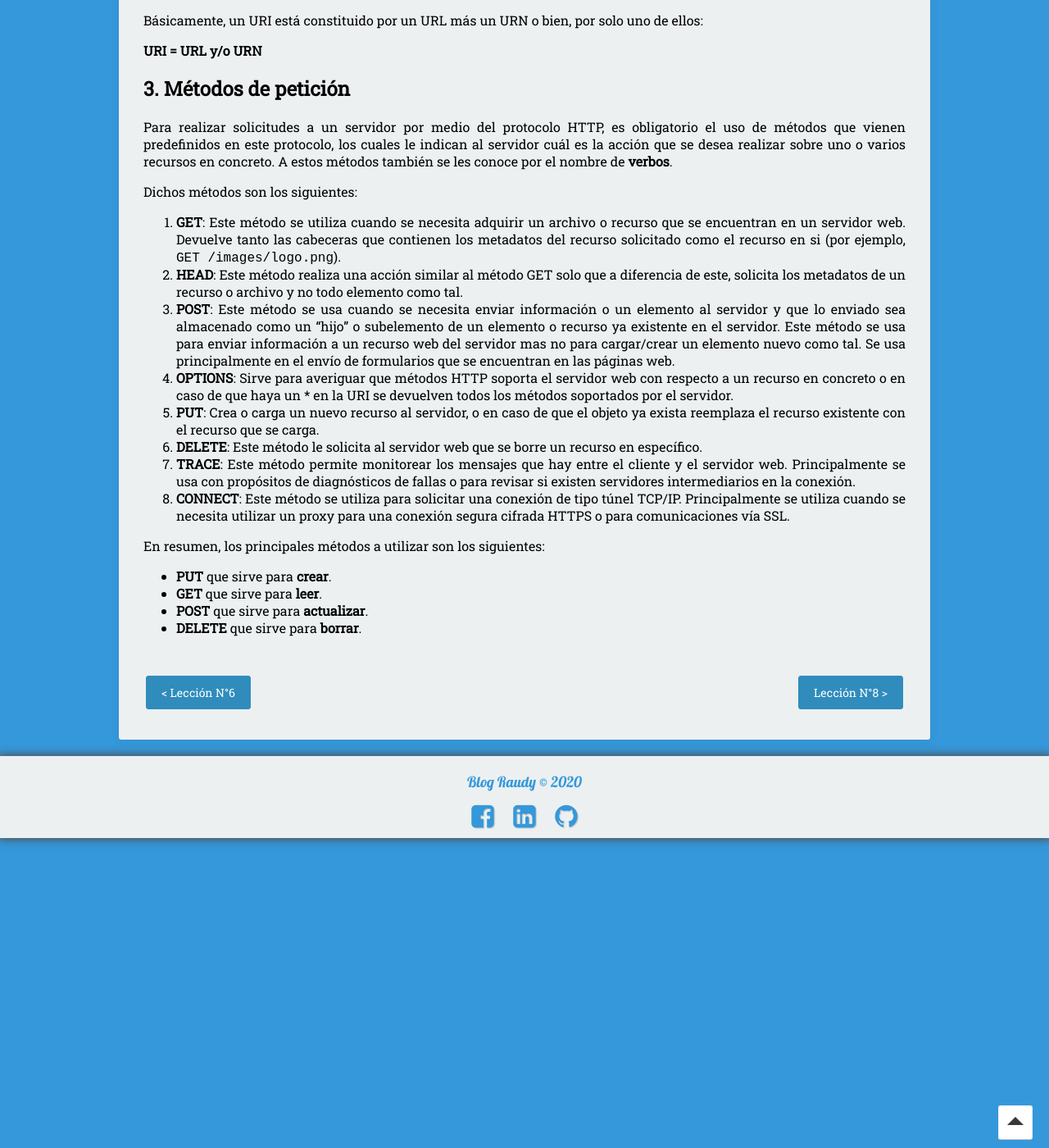
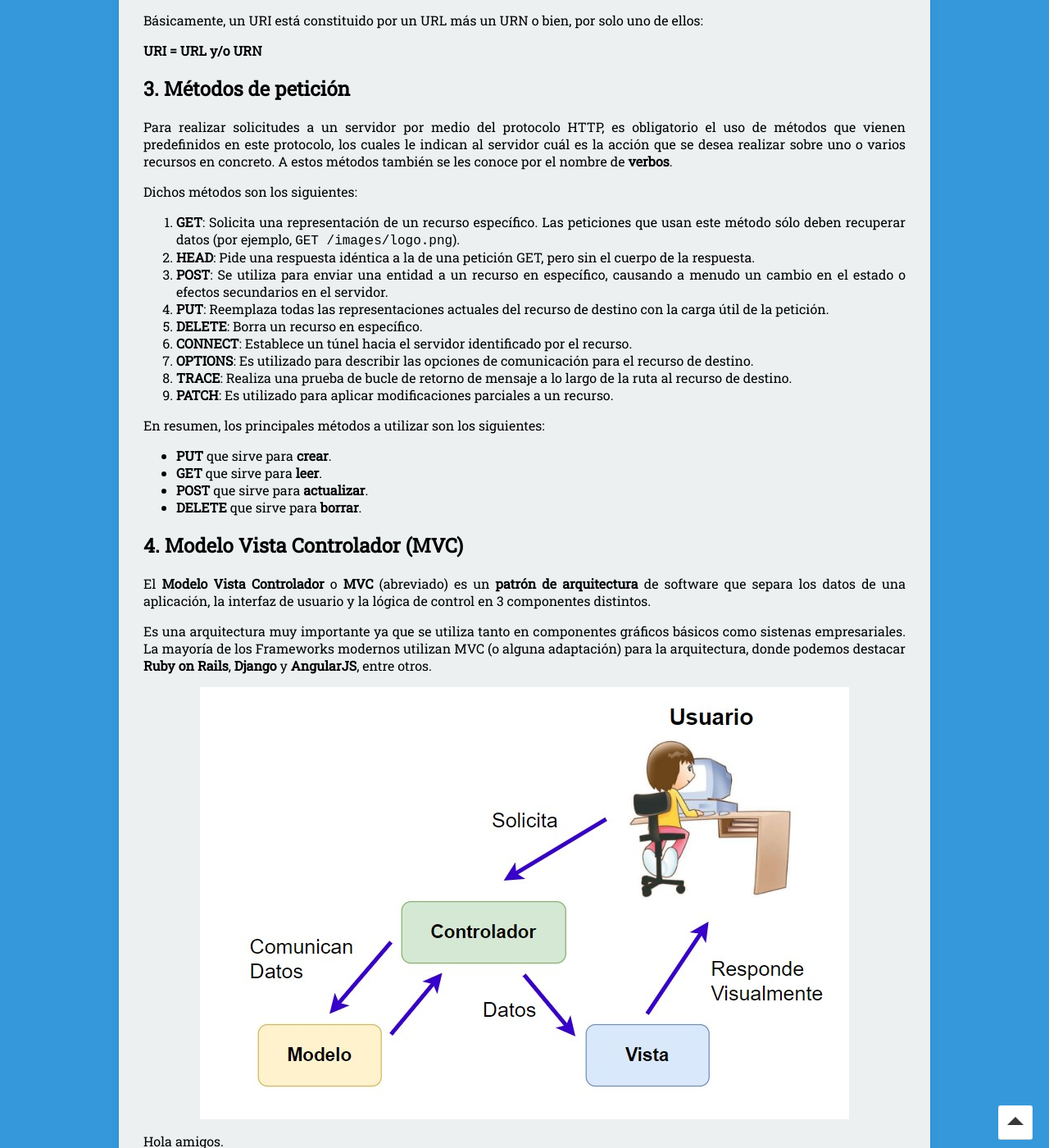
Before and after one commit to nisoto/Blog-anterior-2.0, a Jekyll site: the page built from _posts/2020-04-25-rails-vii-desarrollo-web.md, in a window 1280 px wide and 1400 px high, scrolled down 3080 px. Shown: the whole window at 82% size. Built offline with Jekyll 4.4.1, drawn with Linux system fonts in a browser that asks for light colours; nearby versions of some CDN libraries.

Commit message:
Update 2020-04-25-rails-vii-desarrollo-web.md

```diff
--- a/_posts/2020-04-25-rails-vii-desarrollo-web.md
+++ b/_posts/2020-04-25-rails-vii-desarrollo-web.md
@@ -83,14 +83,15 @@ Para realizar solicitudes a un servidor por medio del protocolo HTTP, es obligat
 
 Dichos métodos son los siguientes:
 
-1. **GET**: Este método se utiliza cuando se necesita adquirir un archivo o recurso que se encuentran en un servidor web. Devuelve tanto las cabeceras que contienen los metadatos del recurso solicitado como el recurso en si (por ejemplo, `GET /images/logo.png`).
-2. **HEAD**: Este método realiza una acción similar al método GET solo que a diferencia de este, solicita los metadatos de un recurso o archivo y no todo elemento como tal.
-3. **POST**: Este método se usa cuando se necesita enviar información o un elemento al servidor y que lo enviado sea almacenado como un "hijo" o subelemento de un elemento o recurso ya existente en el servidor. Este método se usa para enviar información a un recurso web del servidor  mas no para cargar/crear un elemento nuevo como tal. Se usa principalmente en el envío de formularios que se encuentran en las páginas web.
-4. **OPTIONS**: Sirve para averiguar que métodos HTTP soporta el servidor web con respecto a un recurso en concreto o en caso de que haya un * en la URI se devuelven todos los métodos soportados por el servidor.
-5. **PUT**: Crea o carga un nuevo recurso al servidor, o en caso de que el objeto ya exista reemplaza el recurso existente con el recurso que se carga.
-6. **DELETE**: Este método le solicita al servidor web que se borre un recurso en específico.
-7. **TRACE**: Este método permite monitorear los mensajes que hay entre el cliente y el servidor web. Principalmente se usa con propósitos de diagnósticos de fallas o para revisar si existen servidores intermediarios en la conexión.
-8. **CONNECT**: Este método se utiliza para solicitar una conexión de tipo túnel TCP/IP. Principalmente se utiliza cuando se necesita utilizar un proxy para una conexión segura cifrada HTTPS o para comunicaciones vía SSL.
+1. **GET**: Solicita una representación de un recurso específico. Las peticiones que usan este método sólo deben recuperar datos (por ejemplo, `GET /images/logo.png`).
+2. **HEAD**: Pide una respuesta idéntica a la de una petición GET, pero sin el cuerpo de la respuesta.
+3. **POST**: Se utiliza para enviar una entidad a un recurso en específico, causando a menudo un cambio en el estado o efectos secundarios en el servidor.
+4. **PUT**: Reemplaza todas las representaciones actuales del recurso de destino con la carga útil de la petición.
+5. **DELETE**: Borra un recurso en específico.
+6. **CONNECT**: Establece un túnel hacia el servidor identificado por el recurso.
+7. **OPTIONS**: Es utilizado para describir las opciones de comunicación para el recurso de destino.
+8. **TRACE**: Realiza una prueba de bucle de retorno de mensaje a lo largo de la ruta al recurso de destino.
+9. **PATCH**: Es utilizado para aplicar modificaciones parciales a un recurso.
 
 En resumen, los principales métodos a utilizar son los siguientes:
 * **PUT** que sirve para **crear**.
@@ -98,6 +99,16 @@ En resumen, los principales métodos a utilizar son los siguientes:
 * **POST** que sirve para **actualizar**.
 * **DELETE** que sirve para **borrar**.
 
+## 4. Modelo Vista Controlador (MVC)
+
+El **Modelo Vista Controlador** o **MVC** (abreviado) es un **patrón de arquitectura** de software que separa los datos de una aplicación, la interfaz de usuario y la lógica de control en 3 componentes distintos.
+
+Es una arquitectura muy importante ya que se utiliza tanto en componentes gráficos básicos como sistenas empresariales. La mayoría de los Frameworks modernos utilizan MVC (o alguna adaptación) para la arquitectura, donde podemos destacar **Ruby on Rails**, **Django** y **AngularJS**, entre otros.
+
+![MVC2]({{ site.baseurl }}/assets/img/MVC2.jpg)
+
+Hola amigos.
+
 |     |     |
 |:----|----:|
 | [< Lección N°6](https://nisoto.github.io/rails-vi-git-en-detalle/){: .btn .btn-info} | [Lección N°8 >](https://nisoto.github.io/rails-viii-ruby-on-rails/){: .btn .btn-info} |
```
